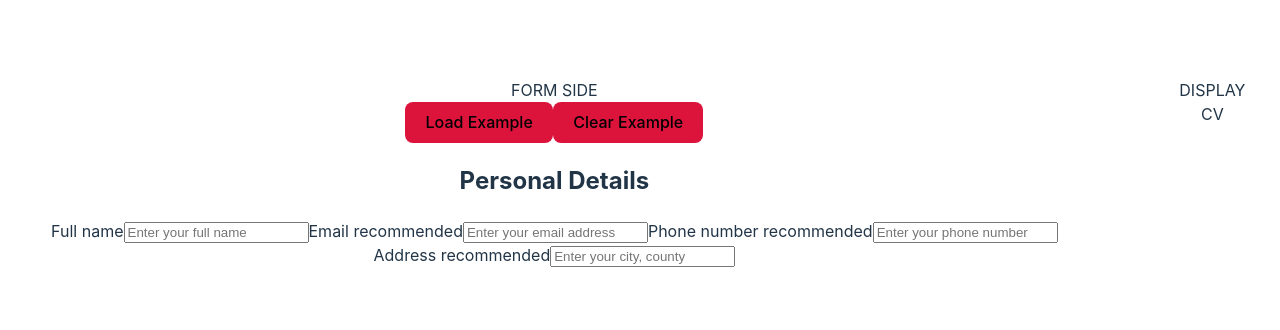
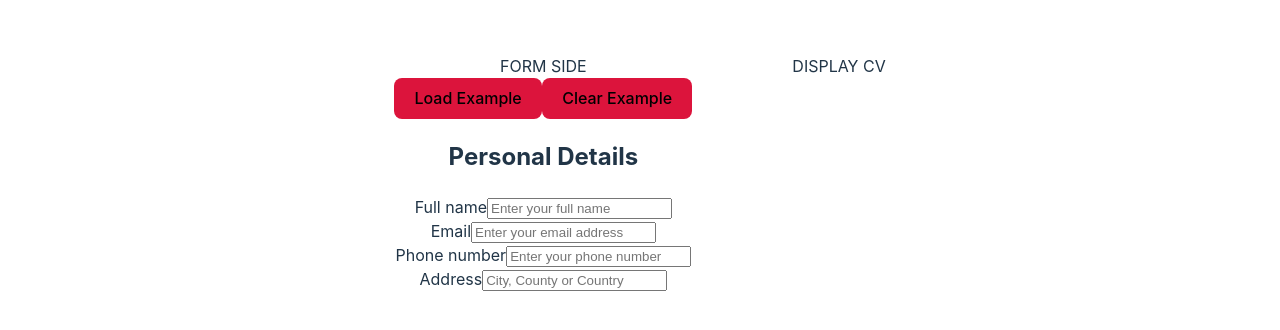
Before and after one commit to JHoldsworth23/cv-maker, a React (Vite) app: page / in a window 1280 px wide. Shown: the part 228-558 px from the top of the page. Built offline with nearby package versions, Linux system fonts and the light colour scheme.

Commit message:
create a new component for form input

```diff
--- /dev/null
+++ b/src/components/form-input.jsx
@@ -0,0 +1,23 @@
+/* eslint-disable react/prop-types */
+export default function FormInput({
+    id,
+    type,
+    labelText,
+    placeholder,
+    value
+}) {
+    return (
+        <div>
+            <label htmlFor={id}>
+                {labelText}
+            </label>
+            <input
+              id={id}
+              type={type}
+              placeholder={placeholder}
+              value={value}
+            />
+            {/* onChange function when input value updates */}
+        </div>
+    );
+}
--- a/src/components/personal/personal-form.jsx
+++ b/src/components/personal/personal-form.jsx
@@ -1,22 +1,38 @@
+import FormInput from "../form-input";
+
 export default function PersonalForm() {
     return (
         <div>
             <form>
                 <h2>Personal Details</h2>
-                <label>Full name</label>
-                <input type="text" placeholder="Enter your full name" />
-                <label>
-                    Email <span>recommended</span>
-                </label>
-                <input type="text" placeholder="Enter your email address" />
-                <label>
-                    Phone number <span>recommended</span>
-                    </label>
-                <input type="text" placeholder="Enter your phone number" />
-                <label>
-                    Address <span>recommended</span>
-                </label>
-                <input type="text" placeholder="Enter your city, county" />
+                <FormInput
+                  id="fullName"
+                  type="text"
+                  labelText="Full name"
+                  placeholder="Enter your full name"
+                  value=""
+                />
+                <FormInput
+                  id="email"
+                  type="email"
+                  labelText="Email"
+                  placeholder="Enter your email address"
+                  value=""
+                />
+                <FormInput
+                  id="phoneNo"
+                  type="tel"
+                  labelText="Phone number"
+                  placeholder="Enter your phone number"
+                  value=""
+                />
+                <FormInput
+                  id="address"
+                  type="text"
+                  labelText="Address"
+                  placeholder="City, County or Country"
+                  value=""
+                />
             </form>
         </div>
     );
```
